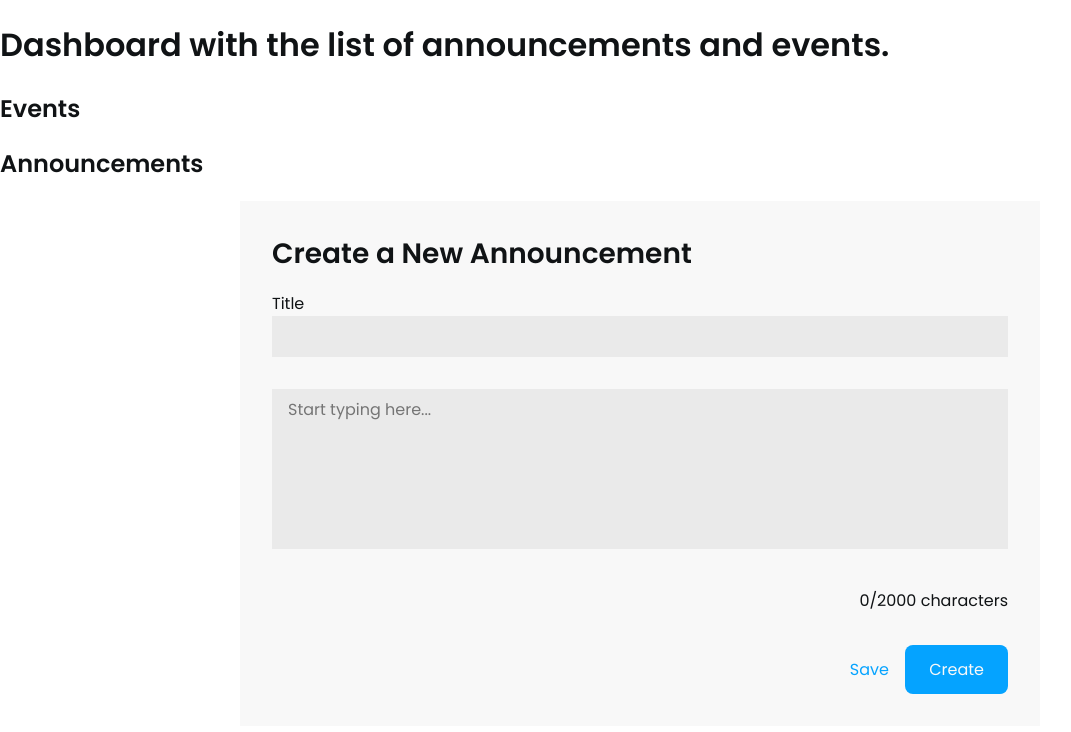
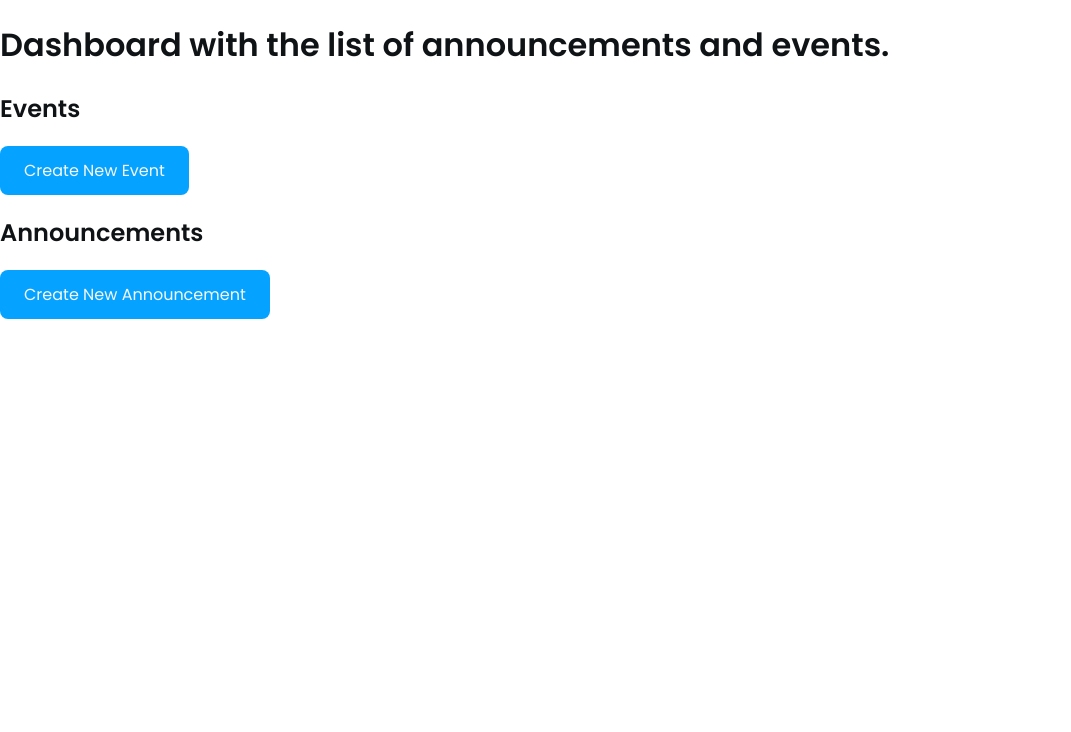
Before and after one commit to acmcsufoss/clubannounce, a SvelteKit app: page / in a window 1280 px wide. Shown: the top 732 px of the page, without its empty margins (0-1071 px from the left). Built offline with nearby package versions, Linux system fonts and the light colour scheme.

Commit message:
Added transitions to event cards

```diff
--- a/src/lib/components/announcement_form.svelte
+++ b/src/lib/components/announcement_form.svelte
@@ -10,6 +10,8 @@
 	export let readonly = false;
 	const CHAR_LIMIT = 2000;
 
+	export let isOpen: boolean;
+
 	let title = '';
 	let content = '';
 	let startDate: Date;
@@ -17,9 +19,9 @@
 	$: characterCount = title.length + content.length;
 </script>
 
-<form class="announcement-card">
-	<h2>Create a New Announcement</h2>
-	<div class="column">
+<form class="announcement-card" class:active={isOpen}>
+	<h2 class="m-bottom">Create a New Announcement</h2>
+	<div class="column m-bottom">
 		<label for="title">Title</label>
 		<input name="title" type="text" bind:value={title} />
 	</div>
@@ -28,38 +30,53 @@
 		<textarea name="content" bind:value={content} placeholder="Start typing here..." />
 	</div>
 
-	<div class="column col-right">
+	<div class="column col-right m-bottom">
 		<span class:limit-exceeded={characterCount > CHAR_LIMIT}>{characterCount}</span>/2000 characters
 	</div>
 
-	<div class="column col-right">
-		<button class="save" type="submit">Save</button>
-		<button class="create" type="submit">Create</button>
-	</div>
+	{#if !readonly}
+		<div class="column col-right">
+			<button class="save" type="submit">Save</button>
+			<button class="create" type="submit">Create</button>
+		</div>
+	{/if}
 </form>
 
 <style lang="scss">
 	.announcement-card {
-		position: fixed;
+		z-index: 10;
+		position: absolute;
 		left: 50%;
-		transform: translate(-50%, 0);
+		top: 55%;
+		transform: translate(-50%, -50%);
 		display: grid;
 		flex-direction: column;
 		width: min(50em, 90vw);
-		padding: 2rem 2rem 0;
+		padding: 2rem;
 		background-color: var(--acm-light);
+		opacity: 0;
+		visibility: hidden;
+		transition: all 0.125s ease-in;
+
+		&.active {
+			top: 50%;
+			opacity: 1;
+			visibility: visible;
+		}
 
 		& .column {
-			margin-block-end: 2rem;
 			&.col-right {
 				justify-self: end;
 			}
 		}
 
+		& .m-bottom {
+			margin-block-end: 1rem;
+		}
+
 		& h2 {
 			margin-block: 0;
 			font-size: 1.75rem;
-			margin-block-end: 1rem;
 		}
 
 		& textarea {
--- a/src/lib/components/event_form.svelte
+++ b/src/lib/components/event_form.svelte
@@ -1,8 +1,9 @@
 <script lang="ts">
+	export let isOpen: boolean;
 	let startDate: Date;
 </script>
 
-<form class="announcement-card">
+<form class="event-card" class:active={isOpen}>
 	<h2>Create a New Event</h2>
 	<div class="column">
 		<label for="start-time">Start Date</label>
@@ -25,15 +26,26 @@
 </form>
 
 <style lang="scss">
-	.announcement-card {
-		position: fixed;
+	.event-card {
+		z-index: 10;
+		position: absolute;
 		left: 50%;
-		transform: translate(-50%, 0);
+		top: 55%;
+		transform: translate(-50%, -50%);
 		display: flex;
 		flex-direction: column;
 		width: min(50em, 90vw);
-		padding: 2rem 2rem 0;
+		padding: 2rem;
 		background-color: var(--acm-light);
+		opacity: 0;
+		visibility: hidden;
+		transition: all 0.125s ease-in;
+
+		&.active {
+			top: 50%;
+			opacity: 1;
+			visibility: visible;
+		}
 
 		& .column {
 			margin-block-end: 2rem;
@@ -62,8 +74,8 @@
 			outline: none;
 			border: none;
 			cursor: pointer;
+			border-radius: 0.5rem;
 			font-size: 1rem;
-			border-radius: 0.5rem;
 		}
 
 		.save-event {
--- a/src/routes/+page.svelte
+++ b/src/routes/+page.svelte
@@ -1,14 +1,67 @@
 <script>
 	import AnnouncementForm from '$lib/components/announcement_form.svelte';
 	import EventForm from '$lib/components/event_form.svelte';
+
+	let createEventMode = false;
+	let createAnnouncementMode = false;
 </script>
 
 <h1>Dashboard with the list of announcements and events.</h1>
 <h2>Events</h2>
+<button class="create" on:click={() => (createEventMode = !createEventMode)}
+	>Create New Event</button
+>
 <h2>Announcements</h2>
-<AnnouncementForm />
+<button class="create" on:click={() => (createAnnouncementMode = !createAnnouncementMode)}
+	>Create New Announcement</button
+>
+<AnnouncementForm bind:isOpen={createAnnouncementMode} />
+
+<EventForm bind:isOpen={createEventMode} />
+
+<div
+	class="full-window-overlay"
+	class:active={createAnnouncementMode || createEventMode}
+	on:click={() => ((createAnnouncementMode = false), (createEventMode = false))}
+	on:keydown={() => ((createAnnouncementMode = false), (createEventMode = false))}
+	role="button"
+	aria-pressed="false"
+	tabindex="0"
+/>
 
 <!-- <EventForm /> -->
 
 <style lang="scss">
+	.create {
+		outline: none;
+		border: none;
+		cursor: pointer;
+		padding: 0.75rem 1.5rem;
+		border-radius: 0.5rem;
+		font-size: 1rem;
+		background-color: rgb(var(--acm-general-rgb));
+		color: var(--acm-light);
+		transition: all 0.2s ease-in;
+
+		&:hover {
+			opacity: 0.7;
+		}
+	}
+	.full-window-overlay {
+		position: fixed;
+		top: 0;
+		left: 0;
+		width: 100%;
+		height: 100%;
+		background-color: rgba(213, 213, 213, 0.25);
+		z-index: 3;
+		transition: 0.25s;
+		opacity: 0;
+		visibility: hidden;
+
+		&.active {
+			opacity: 1;
+			visibility: visible;
+		}
+	}
 </style>
```
